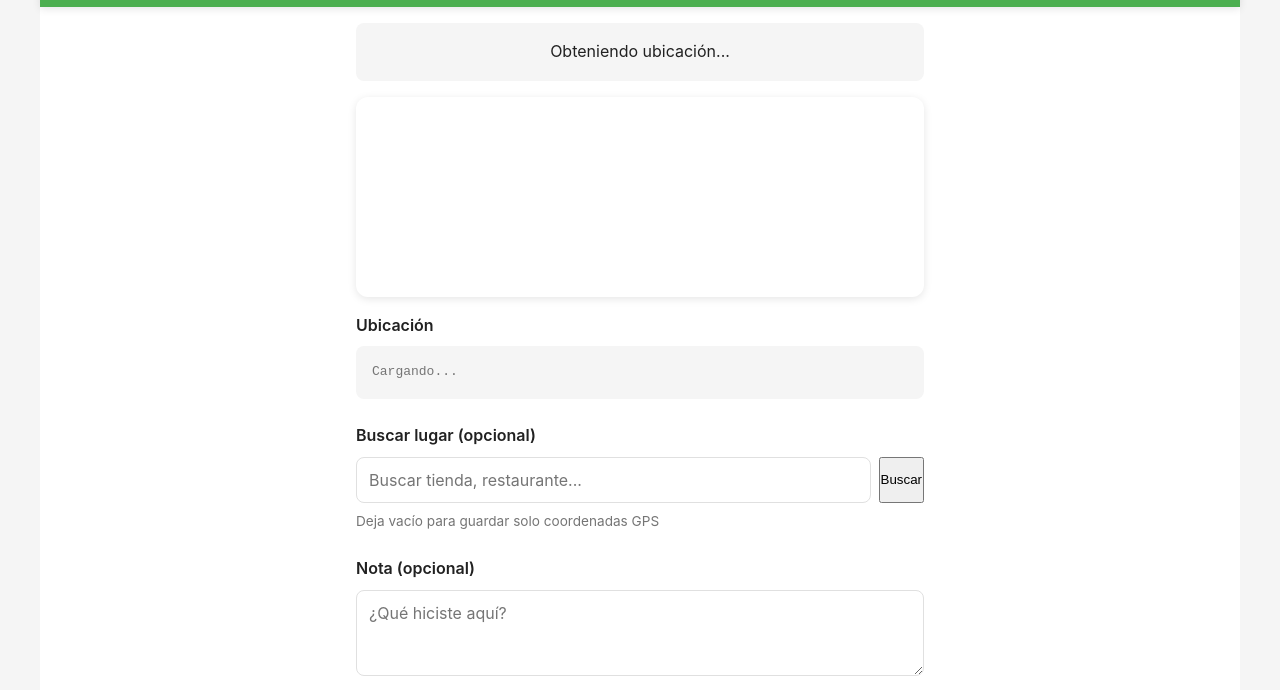
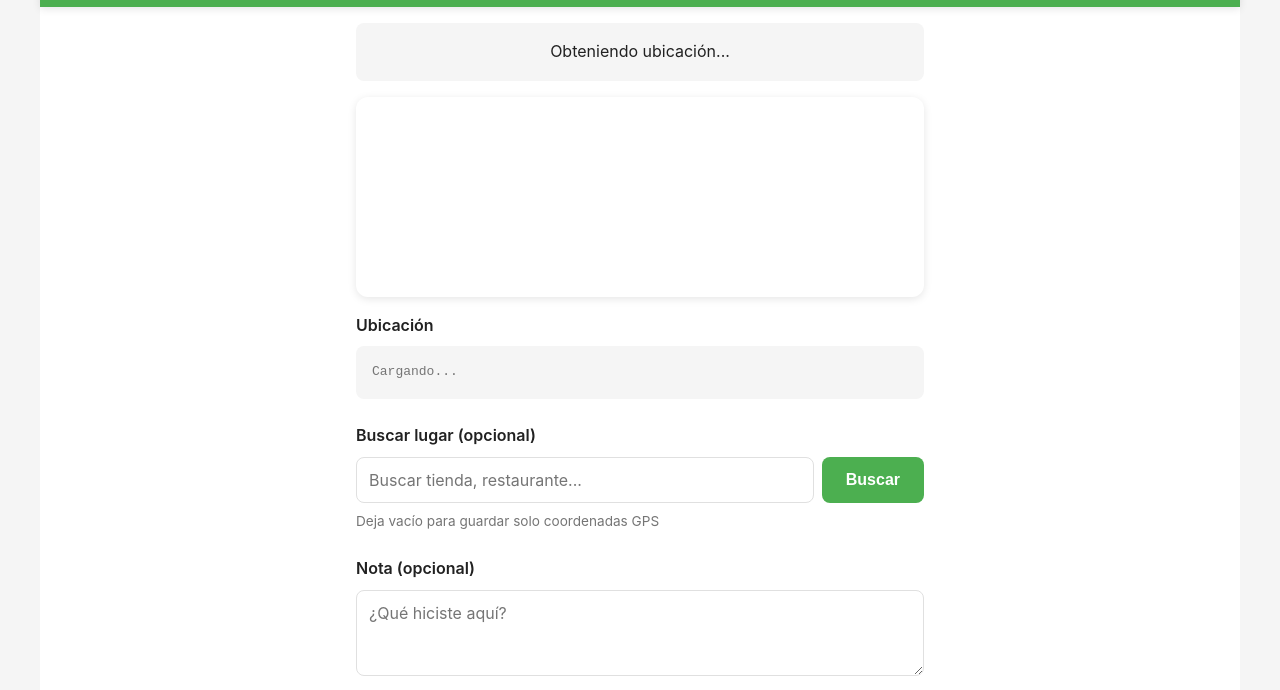
Before and after one commit to paoloacx/yeah, a plain HTML site: page checkin.html in a window 1280 px wide. Shown: the part 110-800 px from the top of the page. Drawn offline with nearby package versions, Linux system fonts and the light colour scheme.

Commit message:
Add files via upload

```diff
--- a/css/style.css
+++ b/css/style.css
@@ -36,7 +36,7 @@ header {
     padding: 1rem;
     position: sticky;
     top: 0;
-    z-index: 100;
+    z-index: 1000;
     box-shadow: var(--shadow);
 }
 
@@ -250,6 +250,23 @@ main {
 }
 
 .btn-primary:hover {
+    background: var(--primary-dark);
+}
+
+.btn-search {
+    padding: 0.75rem 1.5rem;
+    background: var(--primary-color);
+    color: white;
+    border: none;
+    border-radius: 8px;
+    font-size: 1rem;
+    font-weight: 600;
+    cursor: pointer;
+    transition: background 0.2s;
+    white-space: nowrap;
+}
+
+.btn-search:hover {
     background: var(--primary-dark);
 }
 
```
